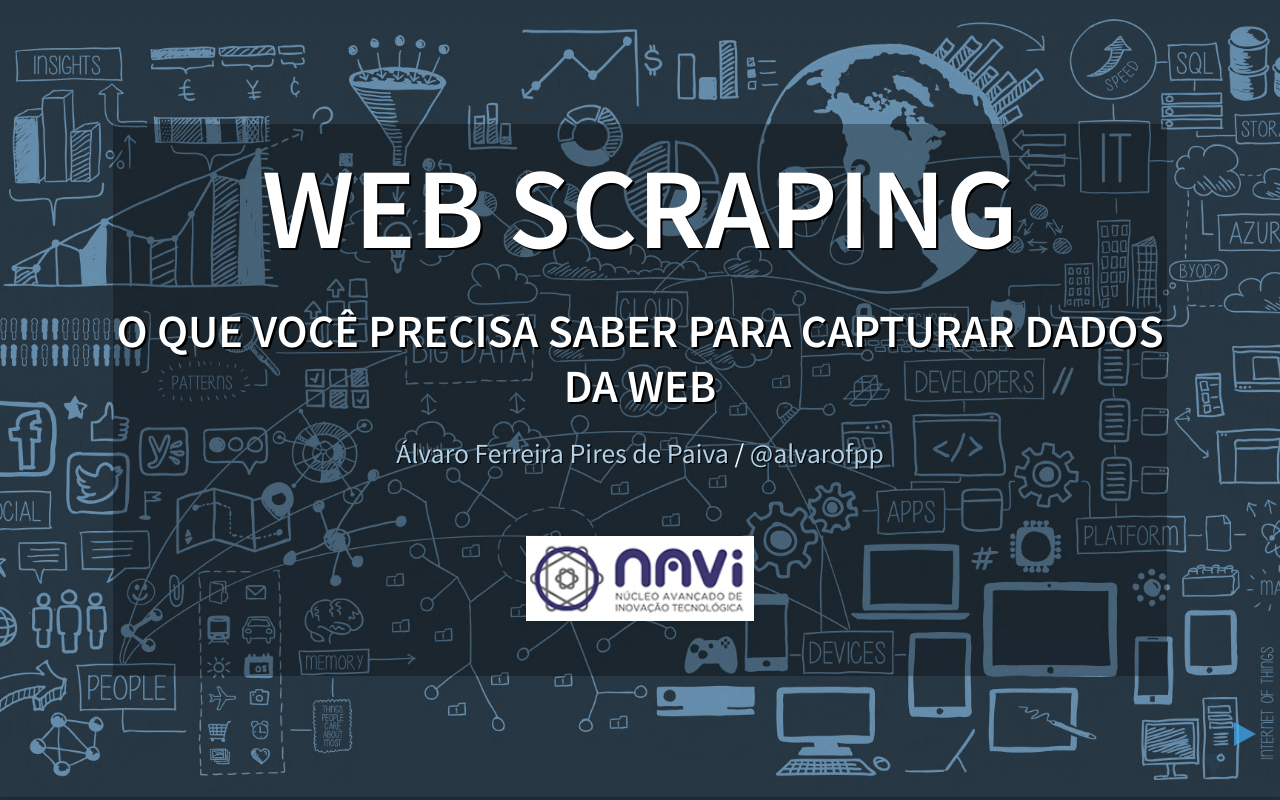
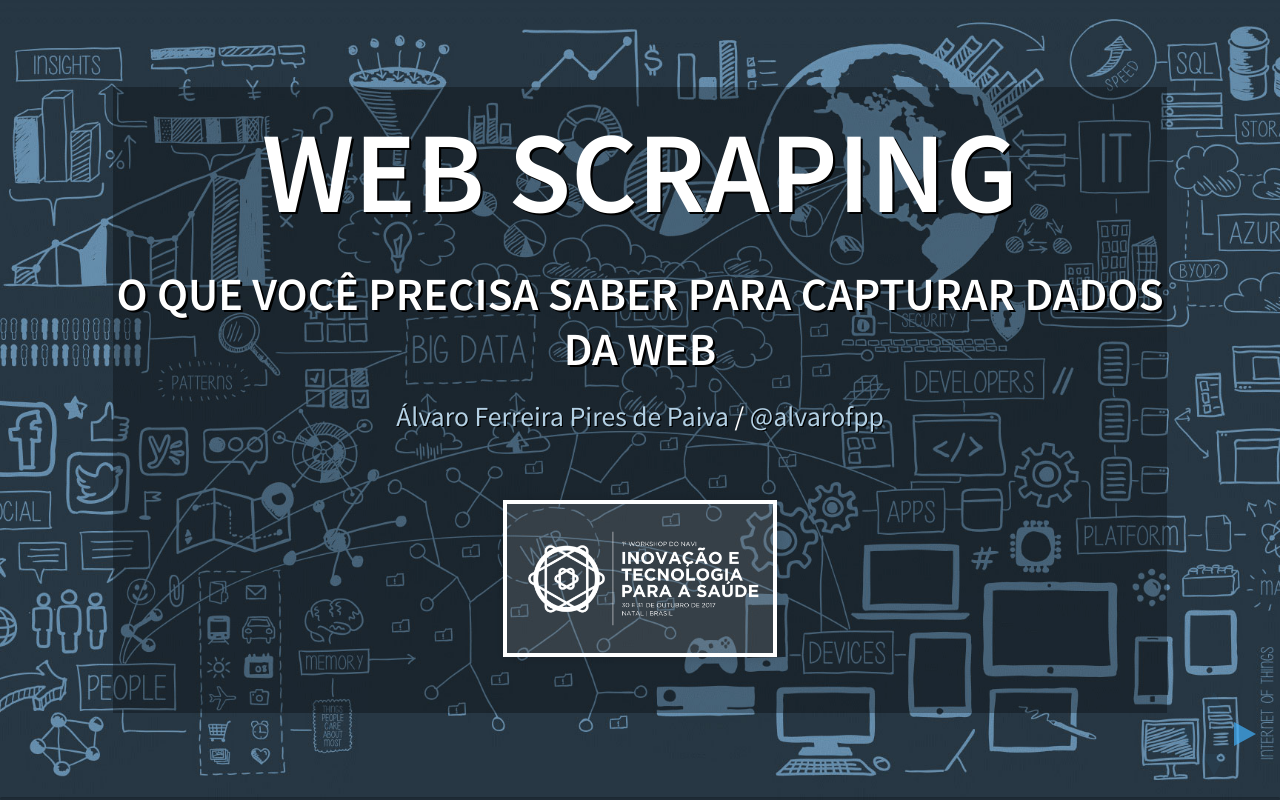
Before and after one commit to alvarofpp/presentations, a website: page web_scraping/index.html in a window 1280 px wide. Drawn offline with Linux system fonts and the light colour scheme.

Commit message:
Ultimas alterações

```diff
--- a/web_scraping/css/custom.css
+++ b/web_scraping/css/custom.css
@@ -7,6 +7,10 @@
 }
 #main-section {
   background-color: rgba(0, 0, 0, 0.3);
+}
+
+#logo-evento {
+  max-width: 250px;
 }
 
 .img-fl {
--- a/web_scraping/index.html
+++ b/web_scraping/index.html
@@ -49,7 +49,7 @@
 					<p>
 						<small><a href="https://alvarofpp.github.io">Álvaro Ferreira Pires de Paiva</a> / <a href="http://twitter.com/alvarofpp">@alvarofpp</a></small>
 					</p>
-					<a href="http://navi.ifrn.edu.br/"><img src="img/logo.jpg" /></a>
+					<a href="http://navi.ifrn.edu.br/"><img id="logo-evento" src="img/logo-evento.png" /></a>
 				</section>
 				<!-- Sumário -->
 				<section>
@@ -343,7 +343,7 @@ for link in soup.find_all('a'):
 				<section>
 					<h2>Alguma dúvida?</h2>
 					<div class="frase-final">
-						<h3 class="fragment">Mãos à obra!</h3>
+						<h3 class="fragment">Obrigado!</h3>
 					</div>
 				</section>
 			</div>
```
Also changed, not shown: web_scraping/img/logo-evento.png (added).
